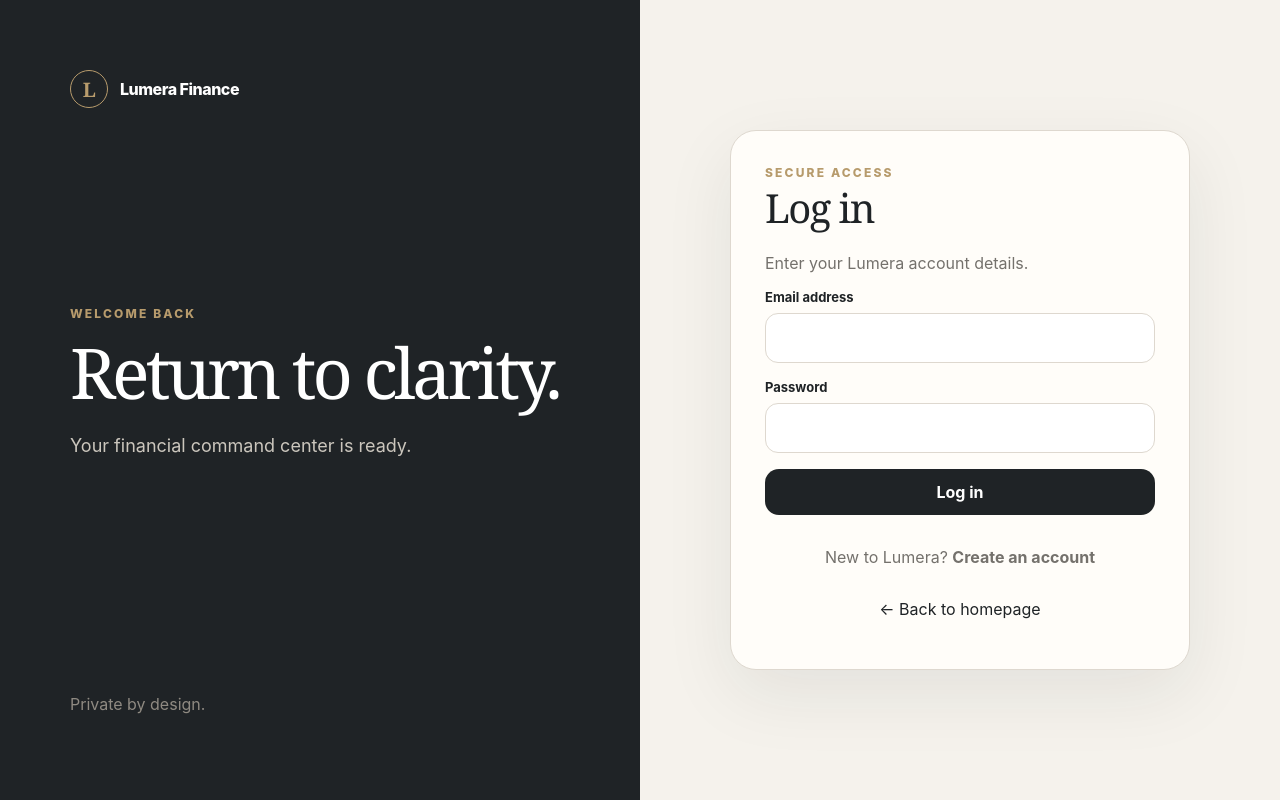
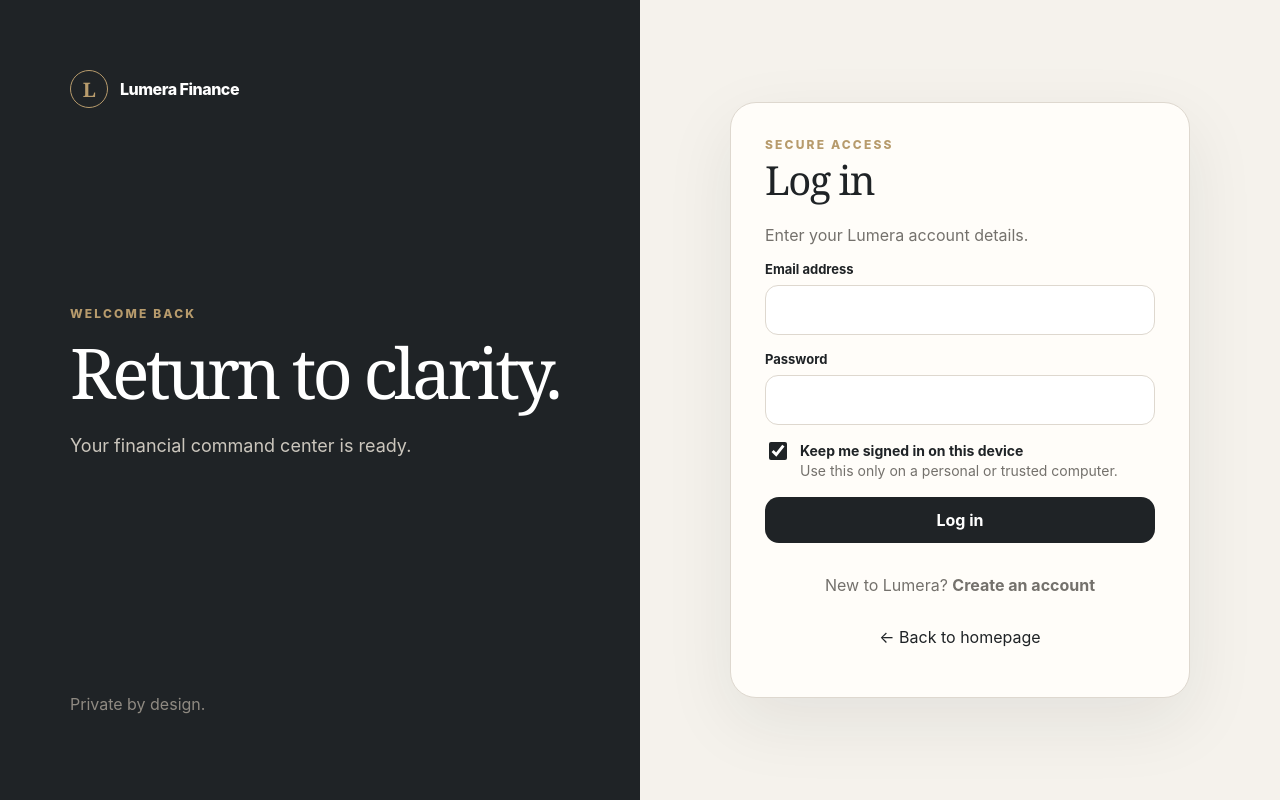
Before and after one commit to emarildoidrizi-dev/lumera-finance, a Next.js app: page /login in a window 1280 px wide. Built offline with nearby package versions, Linux system fonts and the light colour scheme.

Commit message:
Add optional trusted-device login persistence

```diff
--- a/components/AuthForm.tsx
+++ b/components/AuthForm.tsx
@@ -3,52 +3,184 @@
 import { FormEvent, useState } from "react";
 import { useRouter } from "next/navigation";
 import Link from "next/link";
-import { createClient } from "@/lib/supabase/client";
+import { createClient, setRememberPreference } from "@/lib/supabase/client";
 
 export function AuthForm({ mode }: { mode: "login" | "register" }) {
   const router = useRouter();
   const [loading, setLoading] = useState(false);
-  const [message, setMessage] = useState<{type:"error"|"success";text:string}|null>(null);
+  const [rememberMe, setRememberMe] = useState(true);
+  const [message, setMessage] = useState<{
+    type: "error" | "success";
+    text: string;
+  } | null>(null);
 
   async function submit(event: FormEvent<HTMLFormElement>) {
-    event.preventDefault(); setLoading(true); setMessage(null);
+    event.preventDefault();
+    setLoading(true);
+    setMessage(null);
+
     const form = new FormData(event.currentTarget);
     const email = String(form.get("email") ?? "").trim();
     const password = String(form.get("password") ?? "");
     const fullName = String(form.get("fullName") ?? "").trim();
     const confirmPassword = String(form.get("confirmPassword") ?? "");
+
     if (mode === "register" && password !== confirmPassword) {
-      setMessage({type:"error",text:"Passwords do not match."}); setLoading(false); return;
+      setMessage({ type: "error", text: "Passwords do not match." });
+      setLoading(false);
+      return;
     }
+
     try {
-      const supabase = createClient();
+      if (mode === "login") {
+        setRememberPreference(rememberMe);
+      }
+
+      const supabase = createClient(mode === "login" ? rememberMe : undefined);
+
       if (mode === "register") {
         const redirectTo = `${window.location.origin}/auth/callback`;
         const { error } = await supabase.auth.signUp({
-          email, password,
-          options: { emailRedirectTo: redirectTo, data: { full_name: fullName } },
+          email,
+          password,
+          options: {
+            emailRedirectTo: redirectTo,
+            data: { full_name: fullName },
+          },
         });
+
         if (error) throw error;
-        setMessage({type:"success",text:"Account created. Check your email to confirm your address."});
+
+        setMessage({
+          type: "success",
+          text: "Account created. Check your email to confirm your address.",
+        });
       } else {
-        const { error } = await supabase.auth.signInWithPassword({ email, password });
+        const { error } = await supabase.auth.signInWithPassword({
+          email,
+          password,
+        });
+
         if (error) throw error;
-        router.push("/dashboard"); router.refresh();
+
+        router.replace("/dashboard");
+        router.refresh();
       }
     } catch (error) {
-      setMessage({type:"error",text:error instanceof Error ? error.message : "Something went wrong."});
-    } finally { setLoading(false); }
+      setMessage({
+        type: "error",
+        text: error instanceof Error ? error.message : "Something went wrong.",
+      });
+    } finally {
+      setLoading(false);
+    }
   }
 
   return (
     <form className="form" onSubmit={submit}>
-      {mode === "register" && <div className="field"><label>Full name</label><input className="input" name="fullName" required /></div>}
-      <div className="field"><label>Email address</label><input className="input" name="email" type="email" autoComplete="email" required /></div>
-      <div className="field"><label>Password</label><input className="input" name="password" type="password" minLength={8} autoComplete={mode === "login" ? "current-password" : "new-password"} required /></div>
-      {mode === "register" && <div className="field"><label>Confirm password</label><input className="input" name="confirmPassword" type="password" minLength={8} required /></div>}
-      {message && <div className={`alert ${message.type === "error" ? "alert-error" : "alert-success"}`}>{message.text}</div>}
-      <button className="btn btn-primary" disabled={loading} type="submit">{loading ? "Please wait…" : mode === "login" ? "Log in" : "Create account"}</button>
-      <p className="center muted">{mode === "login" ? <>New to Lumera? <Link href="/register"><strong>Create an account</strong></Link></> : <>Already registered? <Link href="/login"><strong>Log in</strong></Link></>}</p>
+      {mode === "register" && (
+        <div className="field">
+          <label>Full name</label>
+          <input className="input" name="fullName" required />
+        </div>
+      )}
+
+      <div className="field">
+        <label>Email address</label>
+        <input
+          className="input"
+          name="email"
+          type="email"
+          autoComplete="email"
+          required
+        />
+      </div>
+
+      <div className="field">
+        <label>Password</label>
+        <input
+          className="input"
+          name="password"
+          type="password"
+          minLength={8}
+          autoComplete={mode === "login" ? "current-password" : "new-password"}
+          required
+        />
+      </div>
+
+      {mode === "login" && (
+        <label
+          style={{
+            display: "flex",
+            alignItems: "flex-start",
+            gap: 10,
+            cursor: "pointer",
+            fontSize: 14,
+            lineHeight: 1.45,
+            color: "var(--muted, #756f67)",
+          }}
+        >
+          <input
+            type="checkbox"
+            checked={rememberMe}
+            onChange={(event) => setRememberMe(event.target.checked)}
+            style={{ width: 18, height: 18, marginTop: 1, accentColor: "#1f2326" }}
+          />
+          <span>
+            <strong style={{ color: "var(--ink, #1f2326)" }}>
+              Keep me signed in on this device
+            </strong>
+            <br />
+            Use this only on a personal or trusted computer.
+          </span>
+        </label>
+      )}
+
+      {mode === "register" && (
+        <div className="field">
+          <label>Confirm password</label>
+          <input
+            className="input"
+            name="confirmPassword"
+            type="password"
+            minLength={8}
+            autoComplete="new-password"
+            required
+          />
+        </div>
+      )}
+
+      {message && (
+        <div
+          className={`alert ${
+            message.type === "error" ? "alert-error" : "alert-success"
+          }`}
+        >
+          {message.text}
+        </div>
+      )}
+
+      <button className="btn btn-primary" disabled={loading} type="submit">
+        {loading ? "Please wait…" : mode === "login" ? "Log in" : "Create account"}
+      </button>
+
+      <p className="center muted">
+        {mode === "login" ? (
+          <>
+            New to Lumera?{" "}
+            <Link href="/register">
+              <strong>Create an account</strong>
+            </Link>
+          </>
+        ) : (
+          <>
+            Already registered?{" "}
+            <Link href="/login">
+              <strong>Log in</strong>
+            </Link>
+          </>
+        )}
+      </p>
     </form>
   );
 }
--- a/lib/supabase/client.ts
+++ b/lib/supabase/client.ts
@@ -1,8 +1,43 @@
 import { createBrowserClient } from "@supabase/ssr";
 
-export function createClient() {
+const ONE_YEAR = 60 * 60 * 24 * 365;
+const REMEMBER_COOKIE = "lumera_remember_device";
+
+function readRememberPreference(): boolean {
+  if (typeof document === "undefined") return false;
+  return document.cookie
+    .split(";")
+    .map((part) => part.trim())
+    .some((part) => part === `${REMEMBER_COOKIE}=1`);
+}
+
+export function setRememberPreference(remember: boolean) {
+  if (typeof document === "undefined") return;
+
+  if (remember) {
+    document.cookie = `${REMEMBER_COOKIE}=1; Path=/; Max-Age=${ONE_YEAR}; SameSite=Lax; Secure`;
+  } else {
+    // Session cookie: removed automatically when the browser session ends.
+    document.cookie = `${REMEMBER_COOKIE}=0; Path=/; SameSite=Lax; Secure`;
+  }
+}
+
+export function createClient(rememberOverride?: boolean) {
   const url = process.env.NEXT_PUBLIC_SUPABASE_URL;
   const key = process.env.NEXT_PUBLIC_SUPABASE_ANON_KEY;
-  if (!url || !key) throw new Error("Missing Supabase environment variables.");
-  return createBrowserClient(url, key);
+
+  if (!url || !key) {
+    throw new Error("Missing Supabase environment variables.");
+  }
+
+  const remember = rememberOverride ?? readRememberPreference();
+
+  return createBrowserClient(url, key, {
+    cookieOptions: {
+      path: "/",
+      sameSite: "lax",
+      secure: process.env.NODE_ENV === "production",
+      ...(remember ? { maxAge: ONE_YEAR } : {}),
+    },
+  });
 }
```
Also changed, not shown: lib/supabase/proxy.ts (+36 -3 lines), lib/supabase/server.ts (+31 -4 lines).
